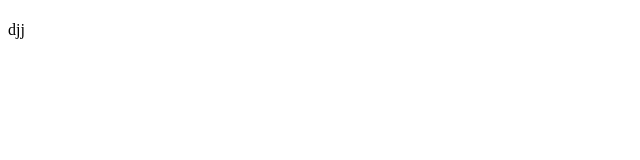
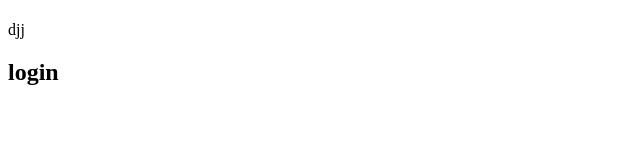
Before and after one commit to Fan-Kid/project_02, a plain HTML site: page index.html in a window 1280 px wide. Shown: the full height of the page, 0-640 px from the left. Drawn offline with Linux system fonts and the light colour scheme.

Commit message:
修改了index

```diff
--- a/index.html
+++ b/index.html
@@ -12,6 +12,7 @@
     <h1></h1>
     <datagrid></datagrid>
     <p>djj</p>
+    <h2>login</h2>
 </body>
 
 </html>
```
